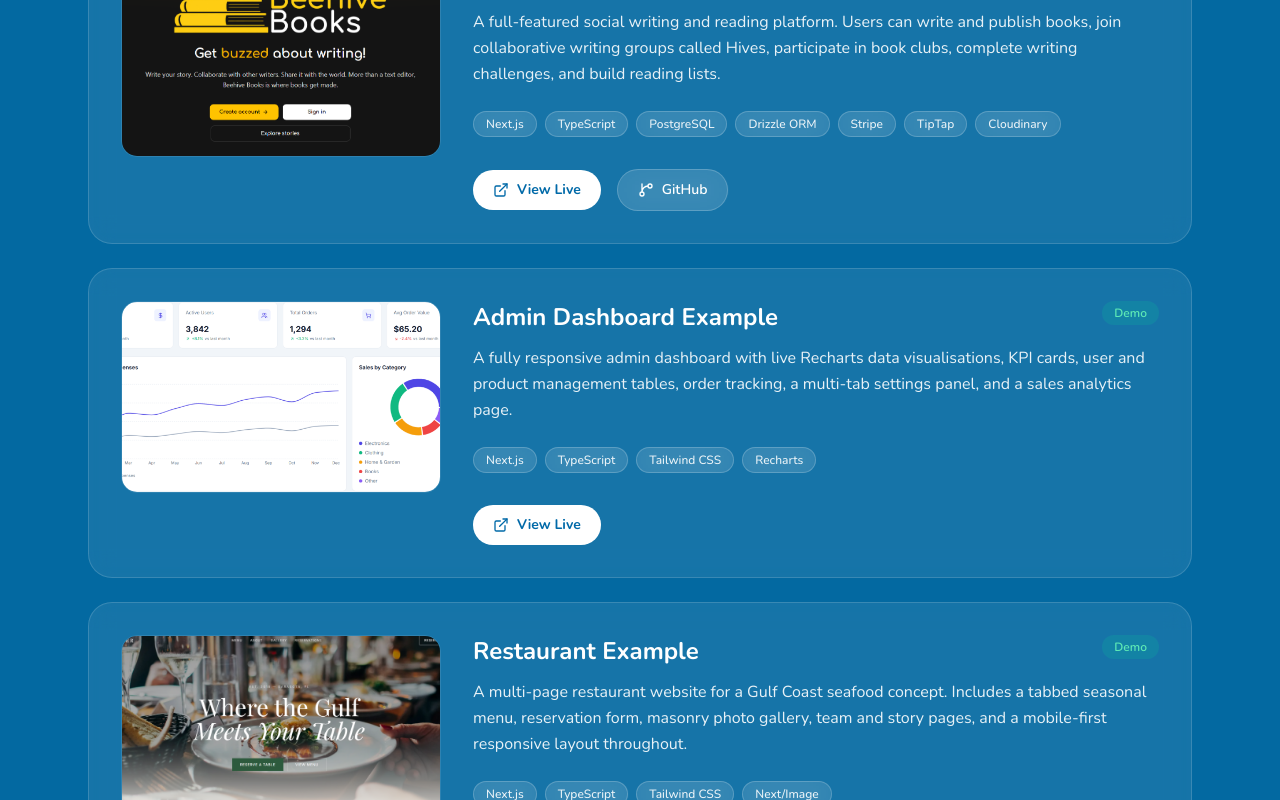
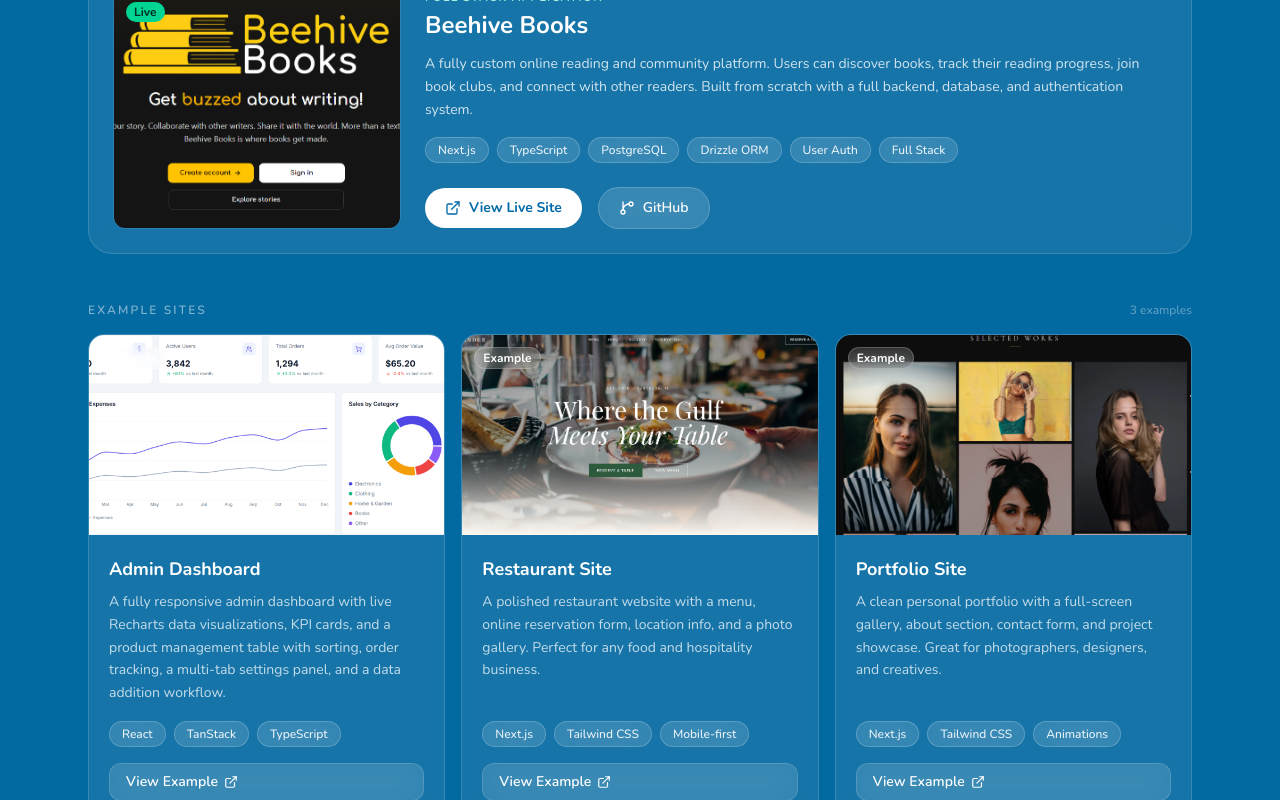
Before and after one commit to Cremacious/code-mack, a Next.js app: page /projects in a window 1280 px wide. Shown: the part 320-1120 px from the top of the page. Built offline with nearby package versions, Linux system fonts and the light colour scheme.

Commit message:
Adjusted portfolio section

```diff
--- a/src/app/projects/page.tsx
+++ b/src/app/projects/page.tsx
@@ -3,7 +3,7 @@ import Image from 'next/image';
 import { ExternalLink, GitBranch, ArrowLeft } from 'lucide-react';
 import { Navbar } from '@/components/layout/navbar';
 import { Footer } from '@/components/layout/footer';
-import { PROJECTS } from '@/lib/projects';
+import { PERSONAL_PROJECTS, EXAMPLE_SITES } from '@/lib/projects';
 import Link from 'next/link';
 
 export const metadata: Metadata = {
@@ -28,57 +28,54 @@ export default function ProjectsPage() {
 
           <div className="mb-12">
             <h1 className="text-4xl md:text-5xl font-bold text-white">
-              All Projects
+              All Projects &amp; Examples
             </h1>
           </div>
 
+          {/* ─── Live Projects ─────────────────────────────────── */}
+          <div className="flex items-center justify-between mb-4">
+            <p className="text-xs font-semibold tracking-[0.18em] uppercase text-white/50 font-outfit">
+              LIVE PROJECTS
+            </p>
+            <p className="text-xs text-white/40">
+              {PERSONAL_PROJECTS.length} project{PERSONAL_PROJECTS.length !== 1 ? 's' : ''}
+            </p>
+          </div>
+
           <div className="space-y-6">
-            {PROJECTS.map(
-              ({
-                title,
-                description,
-                tech,
-                liveUrl,
-                githubUrl,
-                status,
-                statusColor,
-                imagePath,
-              }) => (
+            {PERSONAL_PROJECTS.map(
+              ({ title, description, tech, liveUrl, githubUrl, type, imagePath }, index) => (
                 <div
                   key={title}
-                  className="glass-card rounded-3xl p-8 hover:-translate-y-0.5 transition-all group"
+                  className="glass-card rounded-3xl p-6 flex flex-col lg:flex-row gap-6 hover:-translate-y-0.5 transition-all"
                 >
-                  <div className="flex flex-col lg:flex-row gap-8">
-                    {/* Preview */}
-                    <div className="lg:w-80 shrink-0 rounded-2xl overflow-hidden border border-white/10 aspect-video lg:aspect-auto lg:h-48">
+                  <div className="lg:w-72 shrink-0 relative aspect-video rounded-xl overflow-hidden border border-white/10">
                     <Image
                       src={imagePath}
                       alt={title}
-                        width={480}
-                        height={270}
-                        className="w-full h-full object-cover object-top"
+                      fill
+                      className="object-cover"
+                      priority={index === 0}
                     />
-                    </div>
-
-                    {/* Info */}
-                    <div className="flex-1 min-w-0">
-                      <div className="flex items-start justify-between gap-4 mb-3 flex-wrap">
-                        <h3 className="text-2xl font-bold text-white">
-                          {title}
-                        </h3>
-                        <span
-                          className={`px-3 py-1 rounded-full text-xs font-semibold ${statusColor}`}
-                        >
-                          {status}
+                    <span className="absolute top-3 left-3 bg-emerald-400 text-emerald-950 text-xs font-bold px-2 py-0.5 rounded-full">
+                      Live
                     </span>
                   </div>
 
-                      <p className="text-white/90 leading-relaxed mb-6">
+                  <div className="flex-1 min-w-0">
+                    {type && (
+                      <p className="text-xs font-semibold uppercase tracking-widest text-[#a8f0dc] mb-1 font-outfit">
+                        {type}
+                      </p>
+                    )}
+                    <h3 className="text-2xl font-bold text-white mb-3 font-outfit">
+                      {title}
+                    </h3>
+                    <p className="text-white/80 leading-relaxed mb-4 text-sm">
                       {description}
                     </p>
 
-                      {/* Tech stack */}
-                      <div className="flex flex-wrap gap-2 mb-8">
+                    <div className="flex flex-wrap gap-2 mb-6">
                       {tech.map((t) => (
                         <span
                           key={t}
@@ -89,7 +86,6 @@ export default function ProjectsPage() {
                       ))}
                     </div>
 
-                      {/* Links */}
                     <div className="flex items-center gap-4">
                       <a
                         href={liveUrl}
@@ -98,7 +94,7 @@ export default function ProjectsPage() {
                         className="flex items-center gap-2 px-5 py-2.5 rounded-full bg-white text-sky-700 text-sm font-bold hover:bg-white/90 transition-all"
                       >
                         <ExternalLink className="w-4 h-4" />
-                          View Live
+                        View Live Site
                       </a>
                       {githubUrl && (
                         <a
@@ -114,9 +110,71 @@ export default function ProjectsPage() {
                     </div>
                   </div>
                 </div>
-                </div>
               ),
             )}
+          </div>
+
+          {/* ─── Example Sites ─────────────────────────────────── */}
+          <div className="mt-12">
+            <div className="flex items-center justify-between mb-4">
+              <p className="text-xs font-semibold tracking-[0.18em] uppercase text-white/50 font-outfit">
+                EXAMPLE SITES
+              </p>
+              <p className="text-xs text-white/40">
+                {EXAMPLE_SITES.length} example{EXAMPLE_SITES.length !== 1 ? 's' : ''}
+              </p>
+            </div>
+
+            <div className="grid grid-cols-1 md:grid-cols-2 lg:grid-cols-3 gap-4">
+              {EXAMPLE_SITES.map(({ title, description, tech, liveUrl, imagePath }) => (
+                <div
+                  key={title}
+                  className="glass-card rounded-2xl overflow-hidden hover:-translate-y-0.5 transition-all flex flex-col"
+                >
+                  <div className="relative w-full aspect-video">
+                    <Image
+                      src={imagePath}
+                      alt={title}
+                      fill
+                      className="object-cover"
+                    />
+                    <span className="absolute top-3 left-3 bg-white/15 backdrop-blur-sm text-white text-xs font-bold px-2 py-0.5 rounded-full border border-white/20">
+                      Example
+                    </span>
+                  </div>
+
+                  <div className="p-5 flex flex-col flex-1">
+                    <h3 className="text-lg font-bold text-white mb-2 font-outfit">
+                      {title}
+                    </h3>
+                    <p className="text-white/75 text-sm leading-relaxed mb-4 flex-1">
+                      {description}
+                    </p>
+
+                    <div className="flex flex-wrap gap-2 mb-4">
+                      {tech.map((t) => (
+                        <span
+                          key={t}
+                          className="px-3 py-1 rounded-full glass text-white/90 text-xs font-medium"
+                        >
+                          {t}
+                        </span>
+                      ))}
+                    </div>
+
+                    <a
+                      href={liveUrl}
+                      target="_blank"
+                      rel="noopener noreferrer"
+                      className="glass text-white text-sm font-semibold px-4 py-2 rounded-xl border border-white/15 inline-flex items-center gap-1.5 hover:bg-white/10 transition-all mt-auto"
+                    >
+                      View Example
+                      <ExternalLink className="w-3.5 h-3.5" />
+                    </a>
+                  </div>
+                </div>
+              ))}
+            </div>
           </div>
         </div>
       </main>
--- a/src/components/sections/hero.tsx
+++ b/src/components/sections/hero.tsx
@@ -44,7 +44,7 @@ export function Hero() {
             href="#projects"
             className="w-full sm:w-auto px-8 py-4 rounded-full bg-white text-sky-700 font-bold text-base hover:bg-white/90 transition-all hover:scale-105 active:scale-95 shadow-xl shadow-black/20"
           >
-            See My Work
+            See Portfolio and Examples
           </a>
           <a
             href="#contact"
--- a/src/components/sections/projects.tsx
+++ b/src/components/sections/projects.tsx
@@ -1,6 +1,6 @@
 import Image from 'next/image';
-import { ExternalLink, GitBranch, ArrowRight } from 'lucide-react';
-import { PROJECTS } from '@/lib/projects';
+import { ExternalLink, GitBranch } from 'lucide-react';
+import { PERSONAL_PROJECTS, EXAMPLE_SITES } from '@/lib/projects';
 
 export function Projects() {
   return (
@@ -8,67 +8,60 @@ export function Projects() {
       <div className="max-w-6xl mx-auto px-6">
         {/* Header */}
         <div className="text-center mb-16">
-          {/* <p className="text-emerald-300 text-sm font-semibold uppercase tracking-widest mb-3">Projects</p> */}
-          <h2 className="text-4xl md:text-5xl font-bold text-white mb-4 font-(family-name:--font-outfit)">
-            My Work
+          <p className="font-outfit text-xs font-semibold tracking-[0.18em] uppercase text-[#a8f0dc] mb-3">
+            PORTFOLIO &amp; EXAMPLES
+          </p>
+          <h2 className="font-outfit text-4xl md:text-5xl font-bold text-white">
+            Portfolio &amp; Examples
           </h2>
-          <p className="text-white/90 text-lg max-w-xl mx-auto">
-            Here are some highlights from my portfolio, showcasing a range of
-            skills and technologies. Each project is a testament to my
-            commitment to quality and innovation in web development.
+        </div>
+
+        {/* ─── Live Projects ─────────────────────────────────── */}
+        <div className="flex items-center justify-between mb-4">
+          <p className="text-xs font-semibold tracking-[0.18em] uppercase text-white/50 font-outfit">
+            LIVE PROJECTS
+          </p>
+          <p className="text-xs text-white/40">
+            {PERSONAL_PROJECTS.length} project{PERSONAL_PROJECTS.length !== 1 ? 's' : ''}
           </p>
         </div>
 
-        {/* Project cards */}
         <div className="space-y-6">
-          {PROJECTS.map(
-            (
-              {
-                title,
-                description,
-                tech,
-                liveUrl,
-                githubUrl,
-                status,
-                statusColor,
-                imagePath,
-              },
-              index,
-            ) => (
+          {PERSONAL_PROJECTS.map(
+            ({ title, description, tech, liveUrl, githubUrl, type, imagePath }, index) => (
               <div
                 key={title}
-                className="glass-card rounded-3xl p-8 hover:-translate-y-0.5 transition-all group"
+                className="glass-card rounded-3xl p-6 flex flex-col lg:flex-row gap-6 hover:-translate-y-0.5 transition-all"
               >
-                <div className="flex flex-col lg:flex-row gap-8">
-                  {/* Preview */}
-                  <div className="lg:w-80 shrink-0 rounded-2xl overflow-hidden border border-white/10 aspect-video lg:aspect-auto lg:h-48">
+                {/* Image */}
+                <div className="lg:w-72 shrink-0 relative aspect-video rounded-xl overflow-hidden border border-white/10">
                   <Image
                     src={imagePath}
                     alt={title}
-                      width={480}
-                      height={270}
-                      className="w-full h-full object-cover object-top"
+                    fill
+                    className="object-cover"
                     priority={index === 0}
                   />
-                  </div>
-
-                  {/* Info */}
-                  <div className="flex-1 min-w-0">
-                    <div className="flex items-start justify-between gap-4 mb-3 flex-wrap">
-                      <h3 className="text-2xl font-bold text-white">{title}</h3>
-                      <span
-                        className={`px-3 py-1 rounded-full text-xs font-semibold ${statusColor}`}
-                      >
-                        {status}
+                  <span className="absolute top-3 left-3 bg-emerald-400 text-emerald-950 text-xs font-bold px-2 py-0.5 rounded-full">
+                    Live
                   </span>
                 </div>
 
-                    <p className="text-white/90 leading-relaxed mb-6">
+                {/* Content */}
+                <div className="flex-1 min-w-0">
+                  {type && (
+                    <p className="text-xs font-semibold uppercase tracking-widest text-[#a8f0dc] mb-1 font-outfit">
+                      {type}
+                    </p>
+                  )}
+                  <h3 className="text-2xl font-bold text-white mb-3 font-outfit">
+                    {title}
+                  </h3>
+                  <p className="text-white/80 leading-relaxed mb-4 text-sm">
                     {description}
                   </p>
 
-                    {/* Tech stack */}
-                    <div className="flex flex-wrap gap-2 mb-8">
+                  <div className="flex flex-wrap gap-2 mb-6">
                     {tech.map((t) => (
                       <span
                         key={t}
@@ -79,7 +72,6 @@ export function Projects() {
                     ))}
                   </div>
 
-                    {/* Links */}
                   <div className="flex items-center gap-4">
                     <a
                       href={liveUrl}
@@ -88,7 +80,7 @@ export function Projects() {
                       className="flex items-center gap-2 px-5 py-2.5 rounded-full bg-white text-sky-700 text-sm font-bold hover:bg-white/90 transition-all"
                     >
                       <ExternalLink className="w-4 h-4" />
-                        View Live
+                      View Live Site
                     </a>
                     {githubUrl && (
                       <a
@@ -104,32 +96,83 @@ export function Projects() {
                   </div>
                 </div>
               </div>
-              </div>
             ),
           )}
+        </div>
 
-          {PROJECTS.length > 3 && (
-            <div className="text-center">
+        {/* ─── Example Sites ─────────────────────────────────── */}
+        <div className="mt-12">
+          <div className="flex items-center justify-between mb-4">
+            <p className="text-xs font-semibold tracking-[0.18em] uppercase text-white/50 font-outfit">
+              EXAMPLE SITES
+            </p>
+            <p className="text-xs text-white/40">
+              {EXAMPLE_SITES.length} example{EXAMPLE_SITES.length !== 1 ? 's' : ''}
+            </p>
+          </div>
+
+          <div className="grid grid-cols-1 md:grid-cols-2 lg:grid-cols-3 gap-4">
+            {EXAMPLE_SITES.map(({ title, description, tech, liveUrl, imagePath }) => (
+              <div
+                key={title}
+                className="glass-card rounded-2xl overflow-hidden hover:-translate-y-0.5 transition-all flex flex-col"
+              >
+                {/* Image */}
+                <div className="relative w-full aspect-video">
+                  <Image
+                    src={imagePath}
+                    alt={title}
+                    fill
+                    className="object-cover"
+                  />
+                  <span className="absolute top-3 left-3 bg-white/15 backdrop-blur-sm text-white text-xs font-bold px-2 py-0.5 rounded-full border border-white/20">
+                    Example
+                  </span>
+                </div>
+
+                {/* Content */}
+                <div className="p-5 flex flex-col flex-1">
+                  <h3 className="text-lg font-bold text-white mb-2 font-outfit">
+                    {title}
+                  </h3>
+                  <p className="text-white/75 text-sm leading-relaxed mb-4 flex-1">
+                    {description}
+                  </p>
+
+                  <div className="flex flex-wrap gap-2 mb-4">
+                    {tech.map((t) => (
+                      <span
+                        key={t}
+                        className="px-3 py-1 rounded-full glass text-white/90 text-xs font-medium"
+                      >
+                        {t}
+                      </span>
+                    ))}
+                  </div>
+
+                  <a
+                    href={liveUrl}
+                    target="_blank"
+                    rel="noopener noreferrer"
+                    className="glass text-white text-sm font-semibold px-4 py-2 rounded-xl border border-white/15 inline-flex items-center gap-1.5 hover:bg-white/10 transition-all mt-auto"
+                  >
+                    View Example
+                    <ExternalLink className="w-3.5 h-3.5" />
+                  </a>
+                </div>
+              </div>
+            ))}
+          </div>
+        </div>
+
+        {/* Bottom CTA */}
+        <div className="text-center mt-12">
           <a
             href="/projects"
-                className="inline-flex items-center gap-2 px-6 py-3 rounded-full glass text-white font-semibold text-sm hover:bg-white/15 transition-all"
+            className="glass-card border border-white/20 text-white font-semibold px-8 py-3 rounded-2xl inline-flex items-center gap-2 hover:bg-white/10 transition-all"
           >
-                See all projects
-                <ArrowRight className="w-4 h-4" />
+            View All Projects and Examples &rarr;
           </a>
-            </div>
-          )}
-
-          {/* Placeholder card */}
-          {/* <div className="glass-card rounded-3xl p-8 border border-dashed border-white/20 flex flex-col items-center justify-center text-center min-h-48 gap-3">
-            <div className="w-12 h-12 rounded-2xl bg-white/10 flex items-center justify-center">
-              <ArrowRight className="w-6 h-6 text-white/90" />
-            </div>
-            <p className="text-white/90 font-medium">More coming soon</p>
-            <p className="text-white/90 text-sm max-w-xs">
-              New projects and client work added regularly.
-            </p>
-          </div> */}
         </div>
       </div>
     </section>
--- a/src/lib/projects.ts
+++ b/src/lib/projects.ts
@@ -4,67 +4,71 @@ export type Project = {
   tech: string[];
   liveUrl: string;
   githubUrl: string | null;
-  status: string;
+  status: 'Live' | 'Example';
   statusColor: string;
-  gradient: string;
   imagePath: string;
+  category: 'personal' | 'example';
+  type?: string;
 };
 
-export const PROJECTS: Project[] = [
+// ─── PERSONAL PROJECTS ───────────────────────────────────────────
+// Reorder this array to change display order. Add new objects to add projects.
+export const PERSONAL_PROJECTS: Project[] = [
   {
     title: 'Beehive Books',
     description:
-      'A full-featured social writing and reading platform. Users can write and publish books, join collaborative writing groups called Hives, participate in book clubs, complete writing challenges, and build reading lists.',
-    tech: [
-      'Next.js',
-      'TypeScript',
-      'PostgreSQL',
-      'Drizzle ORM',
-      'Stripe',
-      'TipTap',
-      'Cloudinary',
-    ],
+      'A fully custom online reading and community platform. Users can discover books, track their reading progress, join book clubs, and connect with other readers. Built from scratch with a full backend, database, and authentication system.',
+    tech: ['Next.js', 'TypeScript', 'PostgreSQL', 'Drizzle ORM', 'User Auth', 'Full Stack'],
     liveUrl: 'https://www.beehive-books.app',
     githubUrl: 'https://github.com/Cremacious/beehive-books',
     status: 'Live',
-    statusColor: 'text-emerald-300 bg-emerald-400/15',
-    gradient: 'from-sky-500/20 to-emerald-500/10',
+    statusColor: 'bg-emerald-400/20 text-emerald-300',
     imagePath: '/images/portfolio/beehive.png',
+    category: 'personal',
+    type: 'Full Stack Application',
+  },
+];
+
+// ─── EXAMPLE SITES ───────────────────────────────────────────────
+// Reorder this array to change display order. Add new objects to add examples.
+export const EXAMPLE_SITES: Project[] = [
+  {
+    title: 'Admin Dashboard',
+    description:
+      'A fully responsive admin dashboard with live Recharts data visualizations, KPI cards, and a product management table with sorting, order tracking, a multi-tab settings panel, and a data addition workflow.',
+    tech: ['React', 'TanStack', 'TypeScript'],
+    liveUrl: 'https://sales-dashboard-lyart-two.vercel.app',
+    githubUrl: null,
+    status: 'Example',
+    statusColor: 'bg-sky-400/20 text-sky-300',
+    imagePath: '/images/portfolio/dashboard2.png',
+    category: 'example',
   },
   {
-    title: 'Admin Dashboard Example',
+    title: 'Restaurant Site',
     description:
-      'A fully responsive admin dashboard with live Recharts data visualisations, KPI cards, user and product management tables, order tracking, a multi-tab settings panel, and a sales analytics page.',
-    tech: ['Next.js', 'TypeScript', 'Tailwind CSS', 'Recharts'],
-    liveUrl: 'https://sales-dashboard-lyart-two.vercel.app',
+      'A polished restaurant website with a menu, online reservation form, location info, and a photo gallery. Perfect for any food and hospitality business.',
+    tech: ['Next.js', 'Tailwind CSS', 'Mobile-first'],
+    liveUrl: 'https://food-example.vercel.app',
     githubUrl: null,
-    status: 'Demo',
-    statusColor: 'text-emerald-300 bg-emerald-400/15',
-    gradient: 'from-indigo-500/15 to-sky-500/10',
-    imagePath: '/images/portfolio/dashboard2.png',
+    status: 'Example',
+    statusColor: 'bg-sky-400/20 text-sky-300',
+    imagePath: '/images/portfolio/oleander.png',
+    category: 'example',
   },
   {
-    title: 'Restaurant Example',
+    title: 'Portfolio Site',
     description:
-      'A multi-page restaurant website for a Gulf Coast seafood concept. Includes a tabbed seasonal menu, reservation form, masonry photo gallery, team and story pages, and a mobile-first responsive layout throughout.',
-    tech: ['Next.js', 'TypeScript', 'Tailwind CSS', 'Next/Image'],
-    liveUrl: 'https://food-example.vercel.app',
-    githubUrl: null,
-    status: 'Demo',
-    statusColor: 'text-emerald-300 bg-emerald-400/15',
-    gradient: 'from-emerald-500/15 to-green-500/10',
-    imagePath: '/images/portfolio/oleander.png',
-  },
-  {
-    title: 'Portfolio Example',
-    description:
-      'An editorial fine art photography portfolio with a full-bleed hero, CSS masonry gallery with lightbox, series showcase, about page with bio and stats, and a minimal contact form.',
-    tech: ['Next.js', 'TypeScript', 'Tailwind CSS', 'Next/Image'],
+      'A clean personal portfolio with a full-screen gallery, about section, contact form, and project showcase. Great for photographers, designers, and creatives.',
+    tech: ['Next.js', 'Tailwind CSS', 'Animations'],
     liveUrl: 'https://art-portfolio-wheat.vercel.app',
     githubUrl: null,
-    status: 'Demo',
-    statusColor: 'text-emerald-300 bg-emerald-400/15',
-    gradient: 'from-amber-500/15 to-orange-500/10',
+    status: 'Example',
+    statusColor: 'bg-sky-400/20 text-sky-300',
     imagePath: '/images/portfolio/art-portfolio.png',
+    category: 'example',
   },
 ];
+
+// Combined export for /projects page
+export const ALL_PROJECTS = [...PERSONAL_PROJECTS, ...EXAMPLE_SITES];
```
Lines whose indentation alone changed are shown as unchanged.
